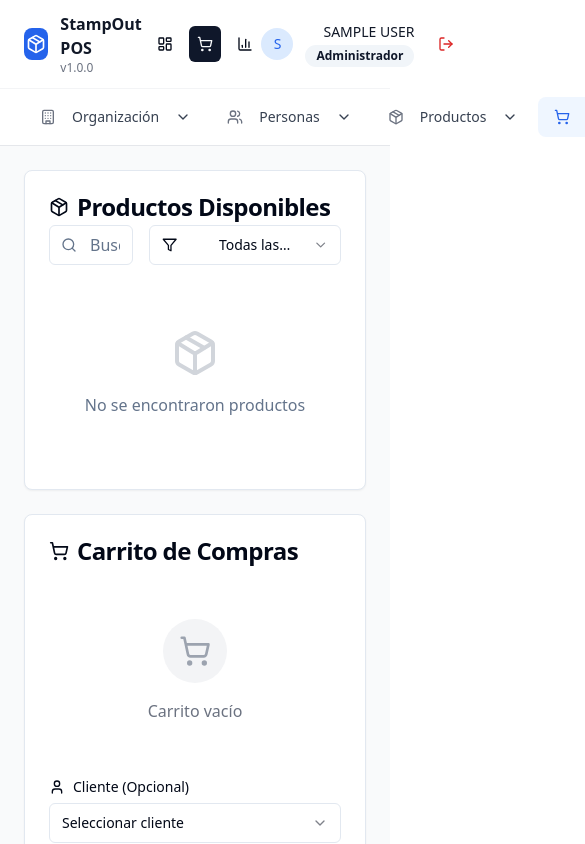
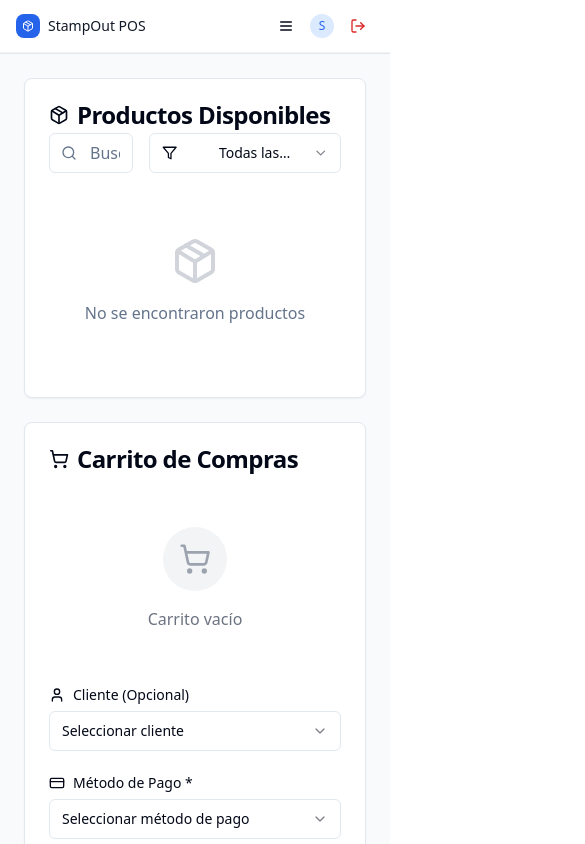
Before and after one commit to jahanbarraza/click-n-sell-pos, a React (Vite) app: page /#pos in a window 390 px wide. Shown: the top 844 px of the page, 585 px wide, since content can reach past the window. Built offline with nearby package versions, Linux system fonts and the light colour scheme; sample sign-in values are in the browser's storage.

Commit message:
Refactor: Improve menu appearance and responsiveness
- Center the navigation menu.
- Reduce font sizes in the menu.
- Ensure the menu is responsive for mobile devices.

```diff
--- a/src/components/pos/HorizontalNavigation.tsx
+++ b/src/components/pos/HorizontalNavigation.tsx
@@ -16,7 +16,9 @@ import {
   Settings,
   User,
   BarChart3,
-  LogOut
+  LogOut,
+  Menu,
+  X
 } from 'lucide-react';
 
 interface HorizontalNavigationProps {
@@ -35,6 +37,7 @@ export const HorizontalNavigation = ({ activeView, onViewChange }: HorizontalNav
   const { user, logout } = useAuth();
   const navigate = useNavigate();
   const [openDropdown, setOpenDropdown] = useState<string | null>(null);
+  const [mobileMenuOpen, setMobileMenuOpen] = useState(false);
 
   const handleLogout = () => {
     logout();
@@ -112,6 +115,7 @@ export const HorizontalNavigation = ({ activeView, onViewChange }: HorizontalNav
     } else {
       onViewChange(itemId);
       setOpenDropdown(null);
+      setMobileMenuOpen(false);
     }
   };
 
@@ -125,21 +129,21 @@ export const HorizontalNavigation = ({ activeView, onViewChange }: HorizontalNav
   return (
     <div className="bg-white border-b border-gray-200">
       {/* Top Header */}
-      <div className="px-6 py-3 border-b border-gray-100">
-        <div className="flex items-center justify-between">
+      <div className="px-4 lg:px-6 py-2 border-b border-gray-100">
+        <div className="flex items-center justify-between max-w-6xl mx-auto">
           {/* Logo and Title */}
-          <div className="flex items-center space-x-3">
-            <div className="w-8 h-8 bg-blue-600 rounded-lg flex items-center justify-center">
-              <Package className="h-5 w-5 text-white" />
+          <div className="flex items-center space-x-2">
+            <div className="w-6 h-6 lg:w-8 lg:h-8 bg-blue-600 rounded-lg flex items-center justify-center">
+              <Package className="h-3 w-3 lg:h-5 lg:w-5 text-white" />
             </div>
             <div>
-              <h2 className="font-semibold text-gray-900">StampOut POS</h2>
-              <p className="text-xs text-gray-500">v1.0.0</p>
+              <h2 className="font-medium text-gray-900 text-sm lg:text-base">StampOut POS</h2>
+              <p className="text-xs text-gray-500 hidden sm:block">v1.0.0</p>
             </div>
           </div>
 
-          {/* Quick Access Icons */}
-          <div className="flex items-center space-x-2">
+          {/* Quick Access Icons - Desktop */}
+          <div className="hidden md:flex items-center space-x-1">
             <div className="relative group">
               <Button
                 variant={activeView === 'dashboard' ? 'default' : 'ghost'}
@@ -183,73 +187,169 @@ export const HorizontalNavigation = ({ activeView, onViewChange }: HorizontalNav
             </div>
           </div>
 
-          {/* User Info and Logout */}
-          <div className="flex items-center space-x-3">
-            <div className="w-8 h-8 bg-blue-100 rounded-full flex items-center justify-center">
-              <span className="text-blue-600 font-medium text-sm">
-                {user?.name?.charAt(0)?.toUpperCase() || 'U'}
-              </span>
-            </div>
-            <div className="text-right">
-              <p className="font-medium text-gray-900 text-sm">
-                {user?.name?.toUpperCase() || 'USUARIO'}
-              </p>
-              <Badge variant="secondary" className="text-xs">
-                {user?.role === 'admin' ? 'Administrador' : 'Usuario'}
-              </Badge>
-            </div>
+          {/* User Info and Mobile Menu Button */}
+          <div className="flex items-center space-x-2">
+            {/* Mobile Menu Button */}
             <Button
               variant="ghost"
               size="sm"
-              onClick={handleLogout}
-              className="text-red-600 hover:text-red-700 hover:bg-red-50"
+              onClick={() => setMobileMenuOpen(!mobileMenuOpen)}
+              className="md:hidden p-2"
             >
-              <LogOut className="h-4 w-4" />
+              {mobileMenuOpen ? <X className="h-4 w-4" /> : <Menu className="h-4 w-4" />}
             </Button>
+
+            {/* User Info */}
+            <div className="flex items-center space-x-2">
+              <div className="w-6 h-6 lg:w-8 lg:h-8 bg-blue-100 rounded-full flex items-center justify-center">
+                <span className="text-blue-600 font-medium text-xs lg:text-sm">
+                  {user?.name?.charAt(0)?.toUpperCase() || 'U'}
+                </span>
+              </div>
+              <div className="text-right hidden sm:block">
+                <p className="font-medium text-gray-900 text-xs lg:text-sm">
+                  {user?.name?.toUpperCase() || 'USUARIO'}
+                </p>
+                <Badge variant="secondary" className="text-xs">
+                  {user?.role === 'admin' ? 'Admin' : 'Usuario'}
+                </Badge>
+              </div>
+              <Button
+                variant="ghost"
+                size="sm"
+                onClick={handleLogout}
+                className="text-red-600 hover:text-red-700 hover:bg-red-50 p-2"
+              >
+                <LogOut className="h-3 w-3 lg:h-4 lg:w-4" />
+              </Button>
+            </div>
           </div>
         </div>
       </div>
 
-      {/* Navigation Menu */}
-      <div className="px-6 py-2">
-        <div className="flex items-center space-x-1 relative">
+      {/* Mobile Menu */}
+      {mobileMenuOpen && (
+        <div className="md:hidden bg-white border-b border-gray-200">
+          <div className="px-4 py-2 space-y-1">
+            {/* Quick Access - Mobile */}
+            <div className="flex space-x-2 mb-3">
+              <Button
+                variant={activeView === 'dashboard' ? 'default' : 'ghost'}
+                size="sm"
+                onClick={() => {
+                  onViewChange('dashboard');
+                  setMobileMenuOpen(false);
+                }}
+                className="flex-1 text-xs"
+              >
+                <LayoutDashboard className="h-3 w-3 mr-1" />
+                Dashboard
+              </Button>
+              <Button
+                variant={activeView === 'pos' ? 'default' : 'ghost'}
+                size="sm"
+                onClick={() => {
+                  onViewChange('pos');
+                  setMobileMenuOpen(false);
+                }}
+                className="flex-1 text-xs"
+              >
+                <ShoppingCart className="h-3 w-3 mr-1" />
+                POS
+              </Button>
+            </div>
+
+            {/* Menu Items - Mobile */}
+            {menuItems.map((item) => (
+              <div key={item.id}>
+                <button
+                  onClick={() => handleMenuClick(item.id, !!item.children)}
+                  className={`w-full text-left px-3 py-2 text-xs rounded-lg flex items-center justify-between ${
+                    isActiveParent(item)
+                      ? 'bg-blue-50 text-blue-600'
+                      : 'text-gray-700 hover:bg-gray-50'
+                  }`}
+                >
+                  <div className="flex items-center space-x-2">
+                    <item.icon className={`h-3 w-3 ${isActiveParent(item) ? 'text-blue-600' : 'text-gray-500'}`} />
+                    <span>{item.label}</span>
+                  </div>
+                  {item.children && (
+                    <ChevronDown
+                      className={`h-3 w-3 transition-transform ${
+                        openDropdown === item.id ? 'rotate-180' : ''
+                      }`}
+                    />
+                  )}
+                </button>
+
+                {/* Mobile Dropdown */}
+                {item.children && openDropdown === item.id && (
+                  <div className="ml-4 mt-1 space-y-1">
+                    {item.children.map((child) => (
+                      <button
+                        key={child.id}
+                        onClick={() => handleMenuClick(child.id, false)}
+                        className={`w-full text-left px-3 py-2 text-xs rounded flex items-center space-x-2 ${
+                          activeView === child.id
+                            ? 'bg-blue-50 text-blue-600'
+                            : 'text-gray-600 hover:bg-gray-50'
+                        }`}
+                      >
+                        <child.icon className={`h-3 w-3 ${
+                          activeView === child.id ? 'text-blue-600' : 'text-gray-400'
+                        }`} />
+                        <span>{child.label}</span>
+                      </button>
+                    ))}
+                  </div>
+                )}
+              </div>
+            ))}
+          </div>
+        </div>
+      )}
+
+      {/* Desktop Navigation Menu */}
+      <div className="hidden md:block px-4 lg:px-6 py-1">
+        <div className="flex items-center justify-center space-x-1 relative max-w-4xl mx-auto">
           {menuItems.map((item) => (
             <div key={item.id} className="relative">
               <Button
                 variant="ghost"
-                className={`flex items-center space-x-2 px-4 py-2 rounded-lg text-sm ${
+                className={`flex items-center space-x-1 px-3 py-2 rounded-lg text-xs ${
                   isActiveParent(item)
                     ? 'bg-blue-50 text-blue-600 hover:bg-blue-50'
                     : 'text-gray-700 hover:bg-gray-50'
                 }`}
                 onClick={() => handleMenuClick(item.id, !!item.children)}
               >
-                <item.icon className={`h-4 w-4 ${isActiveParent(item) ? 'text-blue-600' : 'text-gray-500'}`} />
-                <span>{item.label}</span>
+                <item.icon className={`h-3 w-3 ${isActiveParent(item) ? 'text-blue-600' : 'text-gray-500'}`} />
+                <span className="hidden lg:inline">{item.label}</span>
                 {item.children && (
                   <ChevronDown
-                    className={`h-3 w-3 transition-transform ${
+                    className={`h-2 w-2 transition-transform ${
                       openDropdown === item.id ? 'rotate-180' : ''
                     }`}
                   />
                 )}
               </Button>
 
-              {/* Dropdown Menu */}
+              {/* Desktop Dropdown Menu */}
               {item.children && openDropdown === item.id && (
-                <div className="absolute top-full left-0 mt-1 w-64 bg-white border border-gray-200 rounded-lg shadow-lg z-50">
-                  <div className="py-2">
+                <div className="absolute top-full left-0 mt-1 w-56 bg-white border border-gray-200 rounded-lg shadow-lg z-50">
+                  <div className="py-1">
                     {item.children.map((child) => (
                       <button
                         key={child.id}
                         onClick={() => handleMenuClick(child.id, false)}
-                        className={`w-full text-left px-4 py-2 text-sm hover:bg-gray-50 flex items-center space-x-2 ${
+                        className={`w-full text-left px-3 py-2 text-xs hover:bg-gray-50 flex items-center space-x-2 ${
                           activeView === child.id
                             ? 'bg-blue-50 text-blue-600'
                             : 'text-gray-700'
                         }`}
                       >
-                        <child.icon className={`h-4 w-4 ${
+                        <child.icon className={`h-3 w-3 ${
                           activeView === child.id ? 'text-blue-600' : 'text-gray-500'
                         }`} />
                         <span>{child.label}</span>
```
